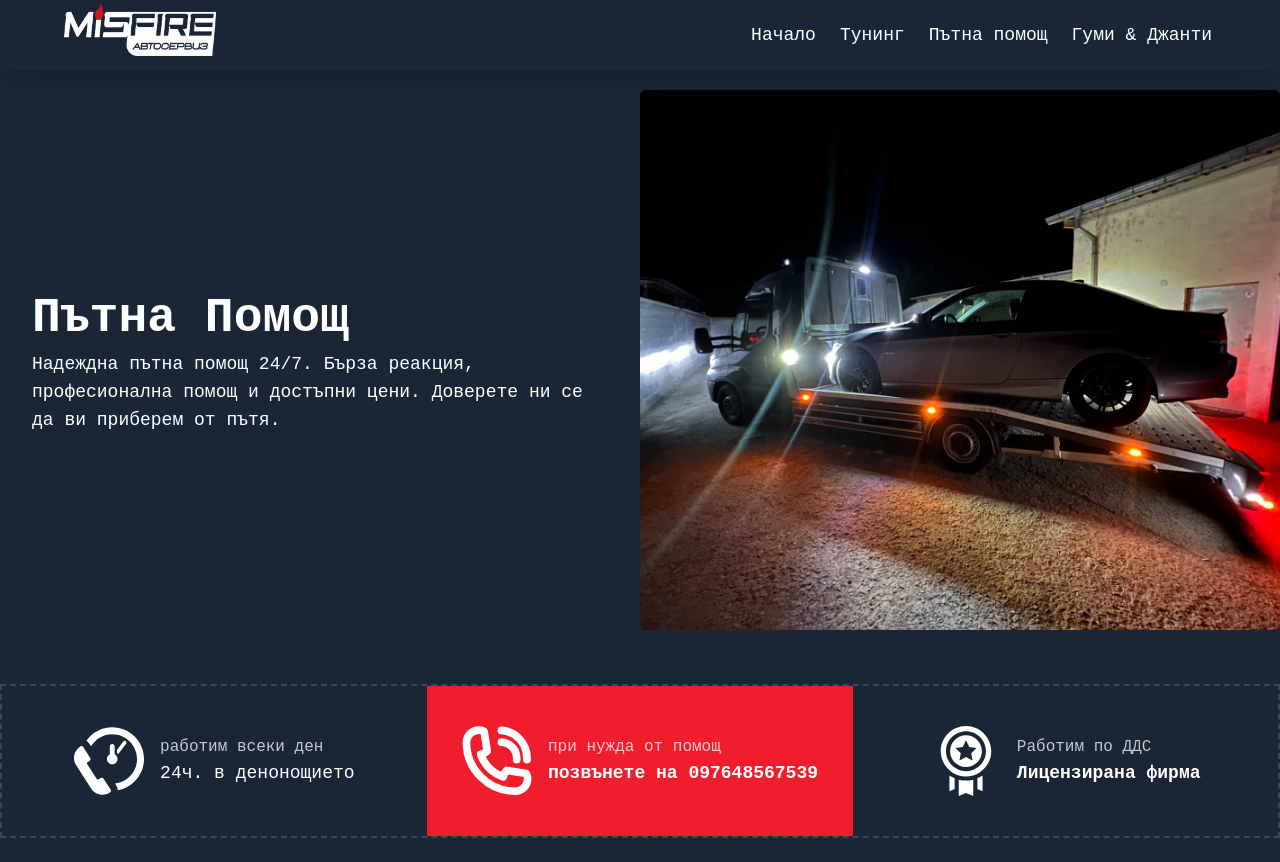
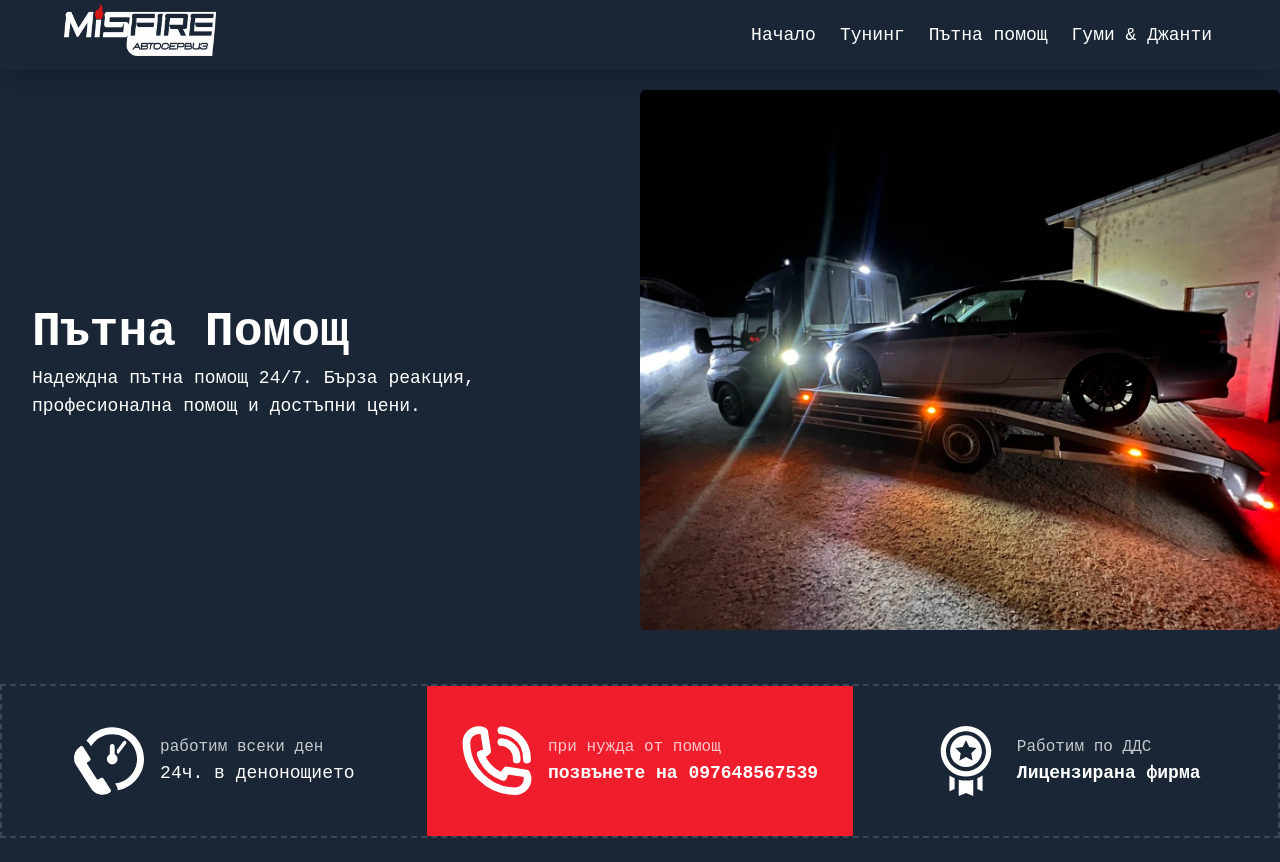
Before and after one commit to IvailoAtsv/misfire-next, a Next.js app: page /towing in a window 1280 px wide. Built offline with nearby package versions, Linux system fonts and the light colour scheme.

Commit message:
Update page.tsx

```diff
--- a/src/app/towing/page.tsx
+++ b/src/app/towing/page.tsx
@@ -7,7 +7,7 @@ const Towing = () => {
             <section className="w-full h-[600px] max-w-[1400px] flex flex-col lg:flex-row justify-center items-center">
                 <div className="text-white w-[100%] flex flex-1 flex-col justify-center items-center ">
                     <h1 className="w-[90%] my-2 font-semibold text-5xl">Пътна Помощ</h1>
-                    <p className="w-[90%] font-extralight text-lg">Надеждна пътна помощ 24/7. Бърза реакция, професионална помощ и достъпни цени. Доверете ни се да ви приберем от пътя.</p>
+                    <p className="w-[90%] font-extralight text-lg">Надеждна пътна помощ 24/7. Бърза реакция, професионална помощ и достъпни цени.</p>
                 </div>
                 <img src="towBg.webp" className="flex-1 w-[90%] h-[90%] lg:w-1/2 object-cover rounded-md" />
             </section>
```
